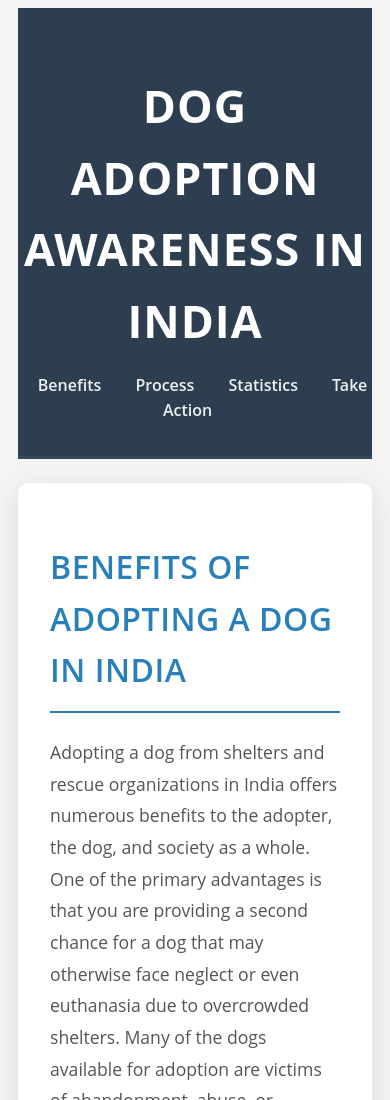
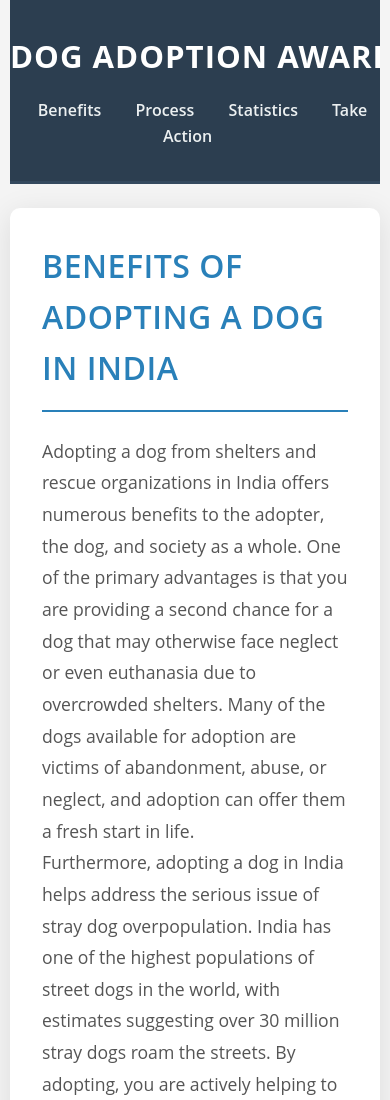
Before and after one commit to dogadoptionawareness/dogsindistress, a plain HTML site: page index.html in a window 390 px wide. Shown: the top 1100 px of the page. Drawn offline with Linux system fonts and the light colour scheme.

Commit message:
Add files via upload

```diff
--- a/styles.css
+++ b/styles.css
@@ -1,5 +1,3 @@
-styles.css
-
 /* Global reset */
 * {
     margin: 0;
@@ -26,14 +24,20 @@ header {
     top: 0;
     z-index: 100;
     border-bottom: 3px solid #34495e;
+    overflow-x: auto; /* Enables horizontal scrolling */
 }
 
+/* Title with scrolling */
 h1 {
     font-size: 3.5rem;
     font-weight: bold;
     letter-spacing: 1px;
     margin-bottom: 1rem;
     text-transform: uppercase;
+    white-space: nowrap; /* Prevents wrapping */
+    overflow-x: auto; /* Allows scrolling */
+    display: inline-block; /* Ensures it behaves properly */
+    max-width: 100%; /* Prevents overflowing the container */
 }
 
 /* Navigation */
@@ -148,7 +152,10 @@ button:hover {
 /* Media Queries for responsiveness */
 @media (max-width: 768px) {
     h1 {
-        font-size: 2.8rem;
+        font-size: 8vw; /* Responsive size */
+        overflow-x: auto;
+        white-space: nowrap;
+        display: block;
     }
 
     nav a {
```
